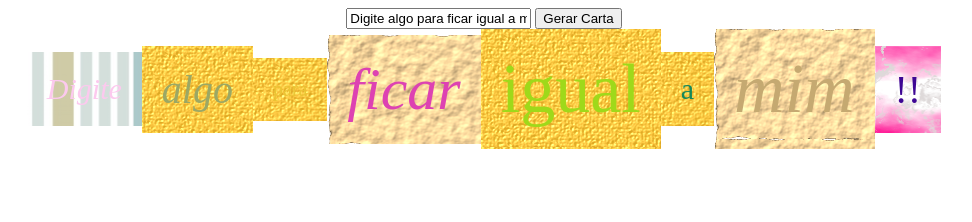
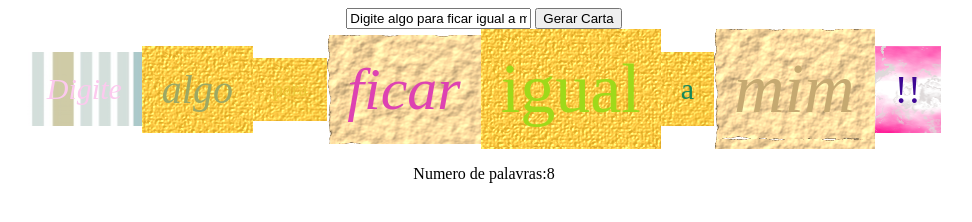
Before and after one commit to tryber/sd-01-week4-5-project-mystery-letter, a plain HTML site: page HenriqueEyer/index.html in a window 1280 px wide. Shown: the whole page, without its empty margins (156-1128 px from the left). Drawn offline with Linux system fonts and the light colour scheme.

Commit message:
Ultimo bonus feito, FUnçao adicionada para colocar o numero de palavras na tela

```diff
--- a/HenriqueEyer/index.html
+++ b/HenriqueEyer/index.html
@@ -20,6 +20,7 @@
 
     </div>
 
+    <p>Numero de palavras:<span class="cont_word"></p>
 
 
     <script src="script.js"></script>
--- a/HenriqueEyer/script.js
+++ b/HenriqueEyer/script.js
@@ -1,9 +1,11 @@
 add_event_click_btn_input();
 txt_inicial()
+
 
 function txt_inicial(){
     get_txt_input().value="Digite algo para ficar igual a mim !!"
     create_carta(split_frase(get_txt_input().value));
+    put_number_element_cont_word(split_frase(get_txt_input().value).length);
 }
 
 
@@ -32,6 +34,7 @@ function create_carta(frase){
         put_attribute_class_on_element(div);
         add_event_click_div_carta(div);
         add_element_in_div(div);
+        put_number_element_cont_word(get_element_carta().length);
     }
 
 }
@@ -123,3 +126,11 @@ function get_txt_input(){
     let txt_input=document.getElementById('txt_input');
     return txt_input
 }
+
+function get_element_cont_word(){
+    return document.getElementsByClassName('cont_word')[0];
+}
+
+function put_number_element_cont_word(word_count){
+    get_element_cont_word().innerText=+word_count;
+}
```
